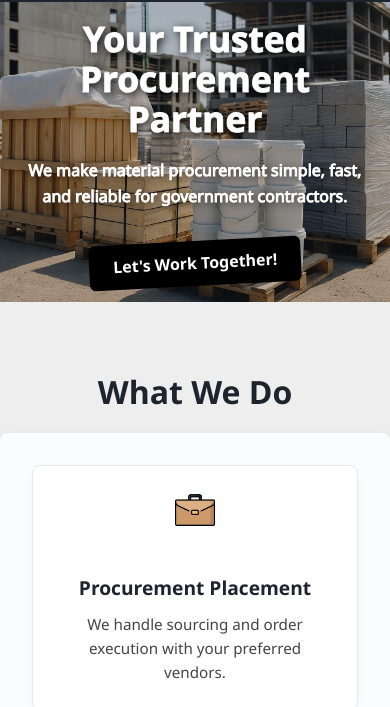
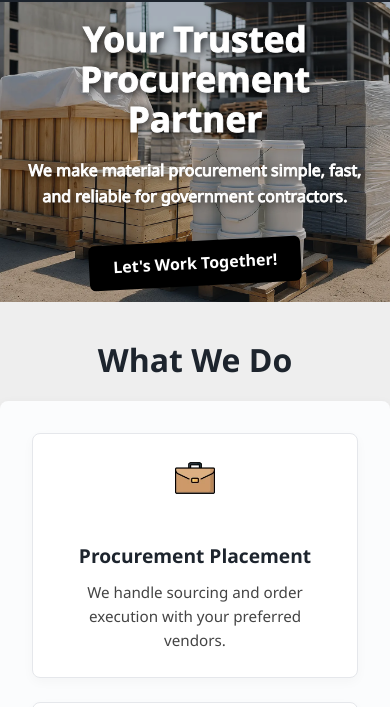
Before and after one commit to mp-2025/mp2025.github.io, a plain HTML site: page index.html in a window 390 px wide. Shown: the part 70-777 px from the top of the page. Drawn offline with Linux system fonts and the light colour scheme; a script that the page names is missing.

Commit message:
Update index.html

```diff
--- a/index.html
+++ b/index.html
@@ -243,7 +243,8 @@
 	.hero-overlay{background-color:rgba(29,36,45,.25);height:100%;display:flex;align-items:center;justify-content:center;padding:0 1rem}
 	.hero-content h1{font-size:4rem;margin-bottom:0;margin-top:0}.hero-content p{font-size:1.5rem;margin-bottom:1rem;margin-top:-10px;padding-top:0}
 	.cta-button{display:inline-block;background-color:#000;color:#fff;padding:.75rem 2rem;border-radius:6px;font-weight:700;margin-top:1rem;transition:background .2s;transform:rotate(357deg);font-size:18px}
-	.card,.service-card{border:1px solid #e5e7eb;transition:transform .3s}.cta-button:hover{background-color:#202020}.section-title{max-width:960px;margin:4rem auto 1rem;padding-right:4rem;font-size:2rem;font-weight:600;color:#1d242d}
+	.card,.service-card{border:1px solid #e5e7eb;transition:transform .3s}.cta-button:hover{background-color:#202020}
+	.section-title{max-width:960px;margin:4rem auto 1rem;padding-right:4rem;font-size:2rem;font-weight:600;color:#1d242d}
 	.pricing-grid,.services-grid{display:grid;grid-template-columns:repeat(auto-fit,minmax(260px,1fr));gap:2rem}
 	.service-card{background:#fff;border-radius:8px;padding:2rem;text-align:center;box-shadow:0 4px 12px rgba(0,0,0,.03)}
 	.service-card img{width:40px;height:40px;margin-bottom:1rem}
@@ -297,7 +298,7 @@
 		.hero-content p{font-size:1.2rem}
 		.cta-button{font-size:1rem;padding:.6rem 1.5rem;}
 		nav ul{flex-direction:column;align-items:flex-start;flex-direction:column;align-items:center;gap:1rem;padding-top:1rem}
-		.section-title{text-align:center; padding:0;}
+		.section-title{text-align:center; padding:0; margin:2rem auto 1rem;}
 	}
 	@media (max-width:600px){
 		.core-values-timeline{flex-direction:column;align-items:center} .footer-content{flex-direction:column;align-items:center;gap:2rem;text-align:center} .footer-logo{margin:0 auto;max-width:80px}
```
